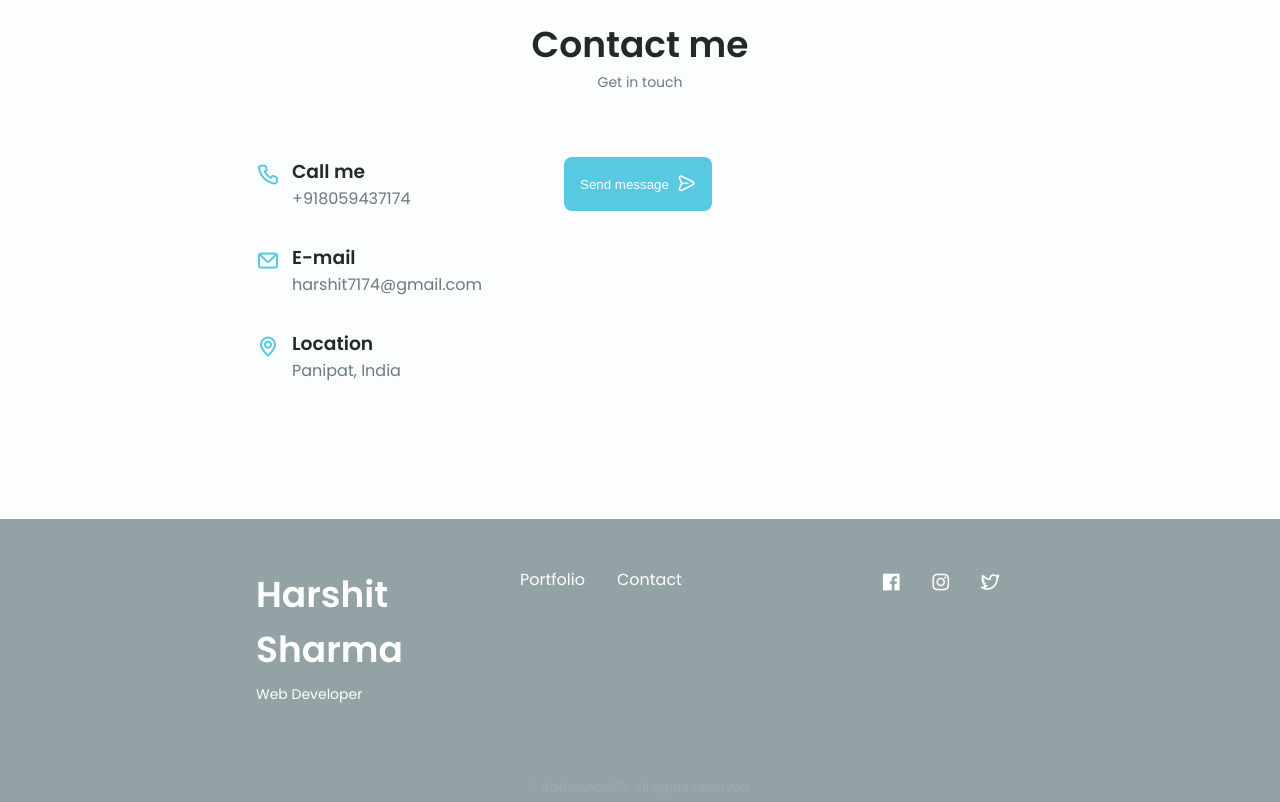
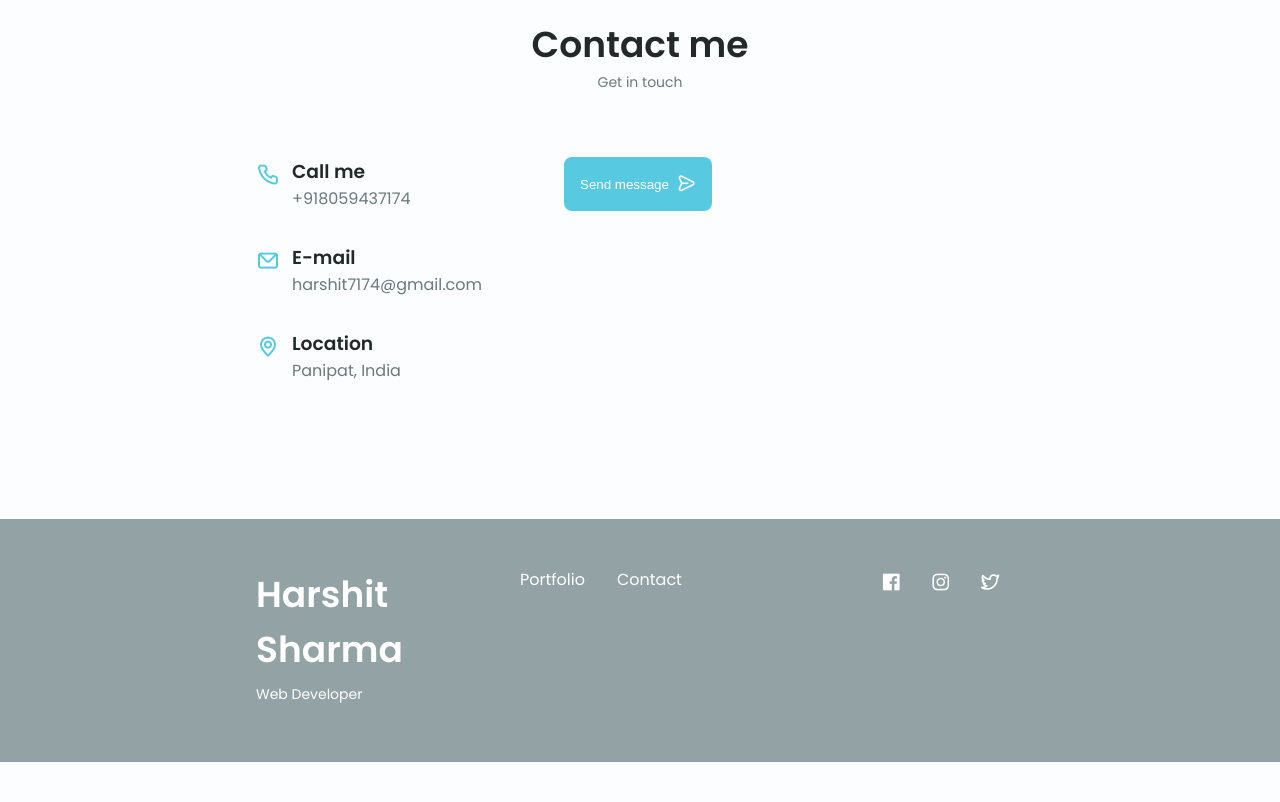
Before and after one commit to harshitsharma88/harshitsharma, a plain HTML site: page index.html in a window 1280 px wide. Shown: the part 3577-4379 px from the top of the page. After the commit the page ends 4339 px from the top, so only its background shows below. Drawn offline with nearby package versions, Linux system fonts and the light colour scheme.

Commit message:
Update index.html

```diff
--- a/index.html
+++ b/index.html
@@ -457,7 +457,6 @@
                     </a>
                 </div>
             </div>
-            <p class="footer__copy">&#169; Ratheshan03. All rights reserved.</p>
         </div>
     </footer>
 
```
